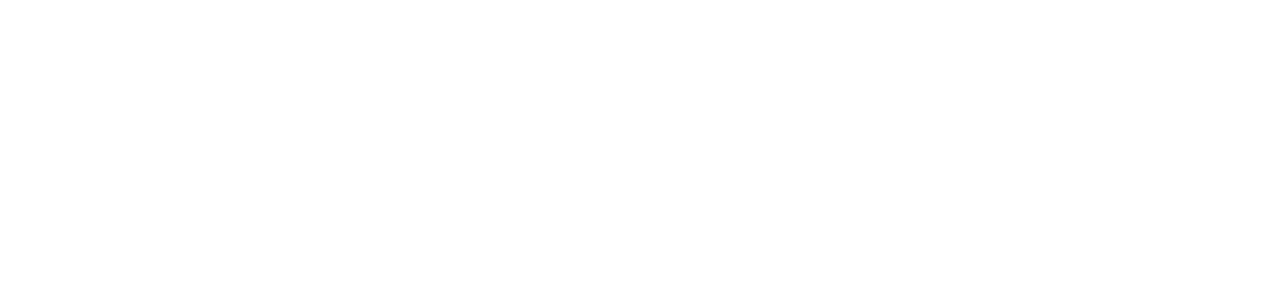
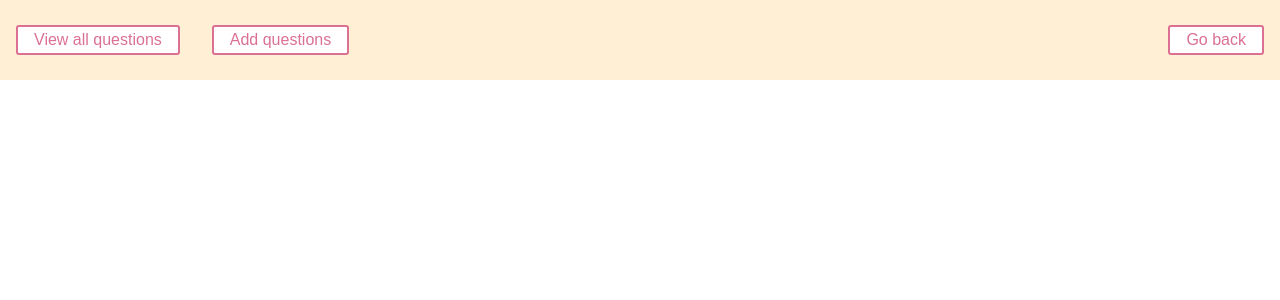
Before and after one commit to abhigupta-codedb/The_social_project, a React (Create React App) app: page /Questions in a window 1280 px wide. Before the commit this address had no page. Shown: the top 300 px of the page. Built offline with nearby package versions, Linux system fonts and the light colour scheme.

Commit message:
feat: Adding navbar and new routes

```diff
--- a/src/App.js
+++ b/src/App.js
@@ -2,12 +2,14 @@ import "./App.css";
 import { Routes, Route } from "react-router-dom";
 import BoxContainer from "./Container/BoxContainer";
 import Home from "./Components/Home";
+import Questions from "./Components/Questions";
 
 function App() {
   return (
     <Routes>
       <Route path="/" element={<Home />} />
       <Route path="/quiz" element={<BoxContainer />} />
+      <Route path="/Questions" element={<Questions />} />
     </Routes>
   );
 }
--- /dev/null
+++ b/src/Components/Questions.jsx
@@ -0,0 +1,46 @@
+import React from "react";
+import styled from "styled-components";
+import { useNavigate } from "react-router-dom";
+
+const Header = styled.div`
+  height: 10vh;
+  background: papayawhip;
+  display: flex;
+  align-items: center;
+`;
+
+const Button = styled.button`
+  /* Adapt the colors based on primary prop */
+  background: ${(props) => (props.primary ? "palevioletred" : "white")};
+  color: ${(props) => (props.primary ? "white" : "palevioletred")};
+
+  font-size: 1em;
+  margin: 1em;
+  padding: 0.25em 1em;
+  border: 2px solid palevioletred;
+  border-radius: 3px;
+  &:hover {
+    cursor: pointer;
+    background: ${(props) =>
+      props.primary ? "palevioletred" : "palevioletred"};
+    color: ${(props) => (props.primary ? "white" : "white")};
+  }
+`;
+
+const BackButton = styled(Button)`
+  margin-left: auto;
+`;
+
+const Questions = () => {
+  let navigate = useNavigate();
+
+  return (
+    <Header>
+      <Button>View all questions</Button>
+      <Button>Add questions</Button>
+      <BackButton onClick={() => navigate("/")}>Go back</BackButton>
+    </Header>
+  );
+};
+
+export default Questions;
```
